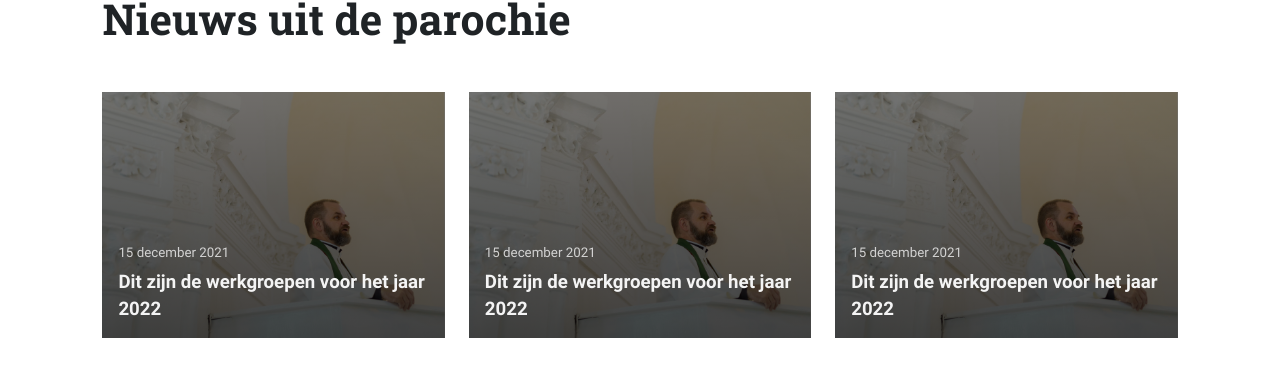
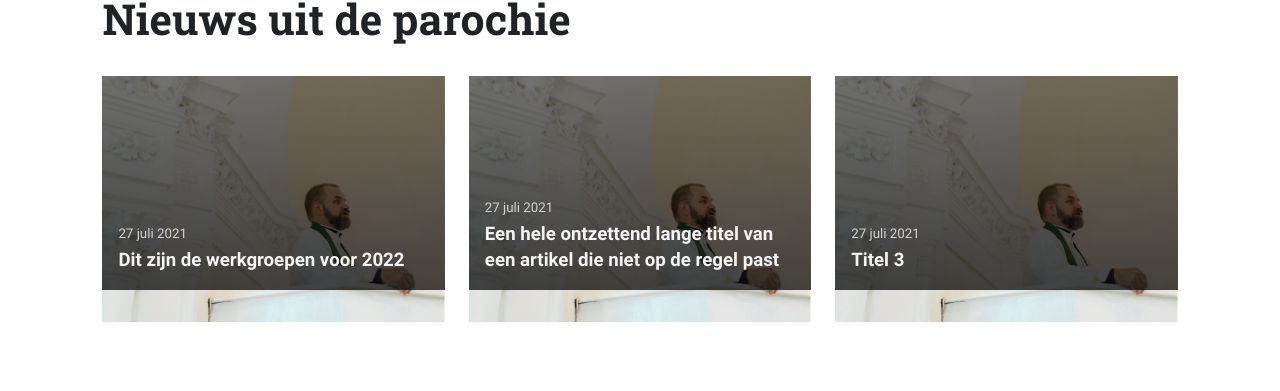
Before and after one commit to TwanVerdel/degoedeherder, a Nuxt app: page / in a window 1280 px wide. Shown: the part 719-1110 px from the top of the page. Built offline with nearby package versions, Linux system fonts and the light colour scheme.

Commit message:
Updated thumbnails

```diff
--- a/components/ArticleThumbnail.vue
+++ b/components/ArticleThumbnail.vue
@@ -1,11 +1,9 @@
 <template>
     <div class="thumbnail">
-        <div class="gradient">
         <img src="../assets/images/placeholder-img.png" alt="Placeholder" />
         <div class="text">
-                <div class="date">15 december 2021</div>
-                <div class="title">Dit zijn de werkgroepen voor het jaar 2022</div>
-            </div>
+            <div class="date">{{date}}</div>
+            <div class="title">{{title}}</div>
         </div>
     </div>
 </template>
@@ -13,7 +11,8 @@
 <script>
 export default {
     data() {
-        return {
+        return {};
+    },
     props: {
         date: {
             type: String,
@@ -23,8 +22,6 @@ export default {
             type: String,
             default: ""
         }
-            }
-        };
     },
     methods: {}
 };
@@ -41,20 +38,28 @@ export default {
         rgba(0, 0, 0, 0.72) 0%,
         rgba(0, 0, 0, 0.5158438375350141) 100%
     );
+    max-height: desktop-vw(320px);
+
+    @media ($tablet-portrait) {
+        width: 100%;
+        max-height: phone-vw(320px);
+    }
+
+    @media ($phone) {
+        width: 100%;
+        max-height: tablet-vw(320px);
+    }
 
     img {
         position: relative;
         z-index: -1;
         display: block;
 
-        width: auto;
+        width: 100%;
         height: auto;
-        max-width: 100%;
-        max-height: 100%;
-    }
+        object-fit: cover;
 
-    @media ($phone) {
-        width: 100%;
+        //
     }
 
     .text {
@@ -62,21 +67,25 @@ export default {
         color: $white;
         bottom: 0;
         padding: 16px;
+        max-height: 75%;
+        overflow: hidden;
 
         .date {
             color: $white;
             font-weight: 500;
             font-size: desktop-vw(20px);
             line-height: 120%;
-            margin-bottom: 8px;
+            margin-bottom: desktop-vw(8px);
             opacity: 0.8;
 
             @media ($tablet-portrait) {
-                font-size: tablet-vw(64px);
+                font-size: tablet-vw(24px);
+                margin-bottom: tablet-vw(8px);
             }
 
             @media ($phone) {
-                font-size: phone-vw(28px);
+                font-size: phone-vw(16px);
+                margin-bottom: phone-vw(8px);
             }
         }
 
@@ -86,10 +95,8 @@ export default {
             font-size: desktop-vw(28px);
             line-height: 140%;
 
-
-
             @media ($tablet-portrait) {
-                font-size: tablet-vw(64px);
+                font-size: tablet-vw(24px);
             }
 
             @media ($phone) {
--- a/components/NewsArticles.vue
+++ b/components/NewsArticles.vue
@@ -2,11 +2,9 @@
     <section>
         <h2>Nieuws uit de parochie</h2>
         <div class="article-container">
-            <article>
-                <article-thumbnail />
+            <article v-for="article in articles.slice(0,amountOfArticles)" :key="article">
+                <article-thumbnail :title="article.title" :date="article.date" />
             </article>
-            <article><article-thumbnail /></article>
-            <article><article-thumbnail /></article>
         </div>
     </section>
 </template>
@@ -15,9 +13,33 @@
 import ArticleThumbnail from "../components/ArticleThumbnail.vue";
 export default {
     data() {
-        return {};
+        return {
+            articles: [
+                {
+                    title: "Dit zijn de werkgroepen voor 2022",
+                    date: "27 juli 2021"
+                },
+                {
+                    title: "Een hele ontzettend lange titel van een artikel die niet op de regel past",
+                    date: "27 juli 2021"
+                },
+                {
+                    title: "Titel 3",
+                    date: "27 juli 2021"
+                },
+                {
+                    title: "Titel 4",
+                    date: "27 juli 2021"
+                }
+            ]
+        };
     },
-    methods: {}
+    props:{
+        amountOfArticles:{
+            type: String,
+            default: 3
+        }
+    }
 };
 </script>
 
@@ -25,16 +47,32 @@ export default {
 section {
     @include Outer(88px, 64px);
 
-    .article-container{
+    // @media ($phone) {
+    //     grid-template-columns: 1fr;
+    // }
+
+    @media ($tablet-portrait) {
+        @include Outer(0px, 24px);
+        padding-bottom: 0px;
+    }
+
+    .article-container {
         display: grid;
         grid-template-columns: 1fr 1fr 1fr;
-        column-gap: 24px;
+        gap: 24px;
         max-width: 100vw;
-        margin-top: 48px;
+        margin-top: desktop-vw(48px);
 
-         @media($phone) {
-                    grid-template-columns: 1fr;
-                }
+        @media ($phone) {
+            grid-template-columns: 1fr;
+            margin-top: phone-vw(48px);
+        }
+
+        @media ($tablet-portrait) {
+            grid-template-columns: 1fr;
+            justify-content: center;
+            margin-top: tablet-vw(48px);
+        }
     }
 }
 </style>
--- a/pages/index.vue
+++ b/pages/index.vue
@@ -9,7 +9,7 @@
             :imgUrl="'/images/beeld.png'"
             :imgAlt="'Mooi beeld'"
         />
-        <news-articles />
+        <news-articles :amountOfArticles="3" />
         <history-component />
         <donation-banner />
         <alternate-content />
```
Lines whose indentation alone changed are shown as unchanged.
